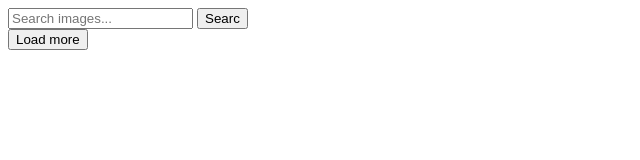
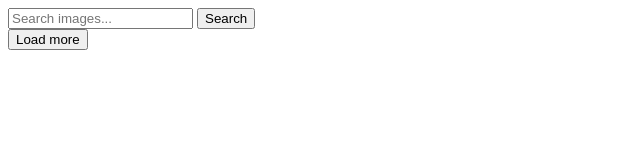
Before and after one commit to 86andrey/goit-js-hw-11, a plain HTML site: page index.html in a window 1280 px wide. Shown: the full height of the page, 0-640 px from the left. Drawn offline with Linux system fonts and the light colour scheme.

Commit message:
Deploying to gh-pages from @ 86andrey/goit-js-hw-11@6512caa3b110d9f6460233b7141e1d1be06275ce 🚀

```diff
--- a/index.html
+++ b/index.html
@@ -1 +1 @@
-<!DOCTYPE html><html lang="ru"><head><meta charset="utf-8"><meta name="viewport" content="width=device-width, initial-scale=1.0"><title>Page title</title><link rel="stylesheet" href="/goit-js-hw-11/index.000205bb.css"><script type="module" src="/goit-js-hw-11/index.94f35ad1.js"></script><script src="/goit-js-hw-11/index.4dab1e03.js" nomodule="" defer></script></head><body> <form class="search-form" id="search-form"> <input type="text" name="searchQuery" autocomplete="off" placeholder="Search images..."> <button type="submit">Searc</button> </form> <div class="gallery">  </div> <button type="button" class="load-more">Load more</button> <script src="/goit-js-hw-11/index.94f35ad1.js" type="module"></script><script src="/goit-js-hw-11/index.4dab1e03.js" nomodule="" defer></script> </body></html>
+<!DOCTYPE html><html lang="ru"><head><meta charset="utf-8"><meta name="viewport" content="width=device-width, initial-scale=1.0"><title>Page title</title><link rel="stylesheet" href="/goit-js-hw-11/index.000205bb.css"><script type="module" src="/goit-js-hw-11/index.94f35ad1.js"></script><script src="/goit-js-hw-11/index.4dab1e03.js" nomodule="" defer></script></head><body> <form class="search-form" id="search-form"> <input type="text" name="searchQuery" autocomplete="off" placeholder="Search images..."> <button type="submit">Search</button> </form> <div class="gallery">  </div> <button type="button" class="load-more">Load more</button> <script src="/goit-js-hw-11/index.94f35ad1.js" type="module"></script><script src="/goit-js-hw-11/index.4dab1e03.js" nomodule="" defer></script> </body></html>
```
